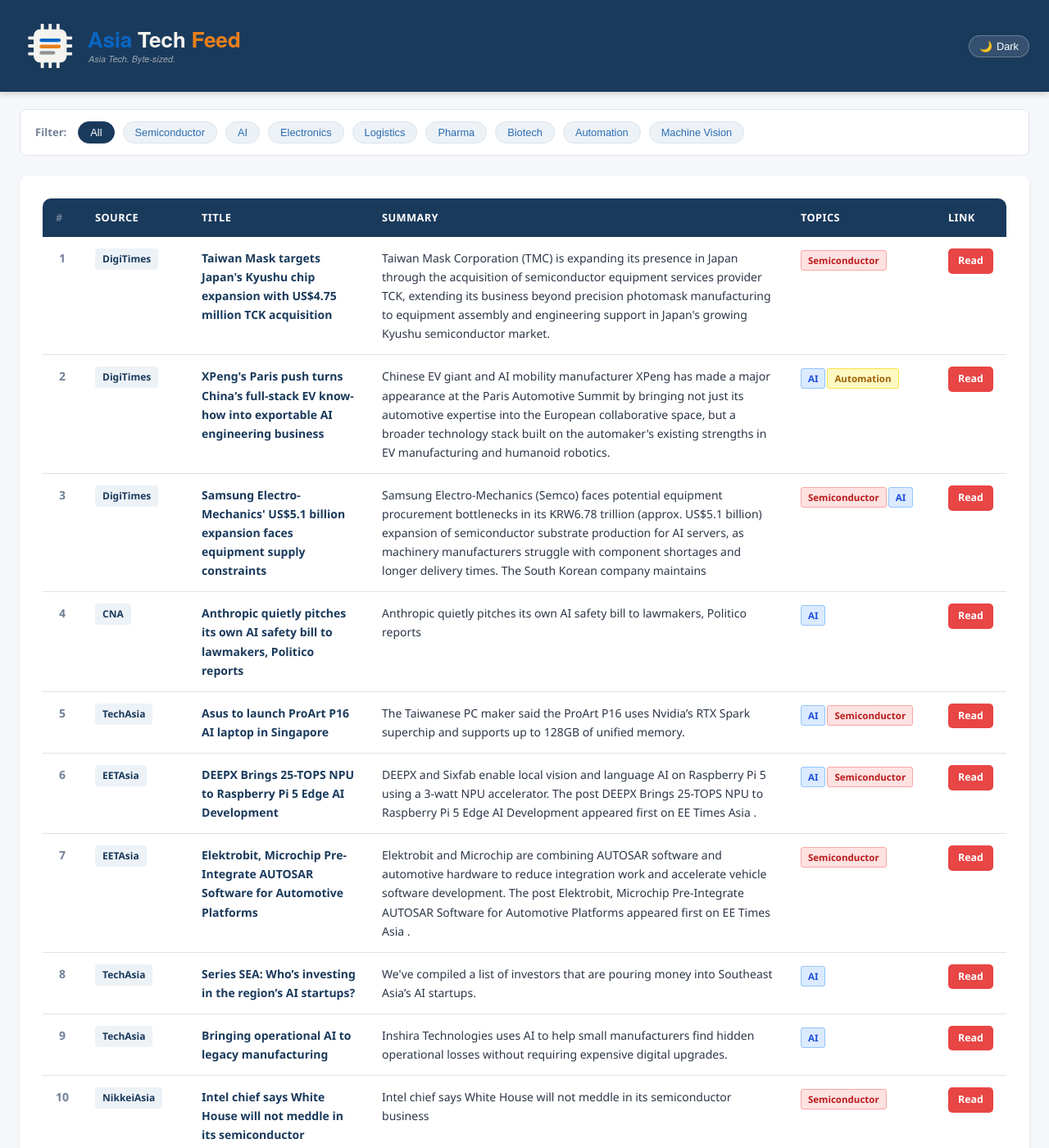
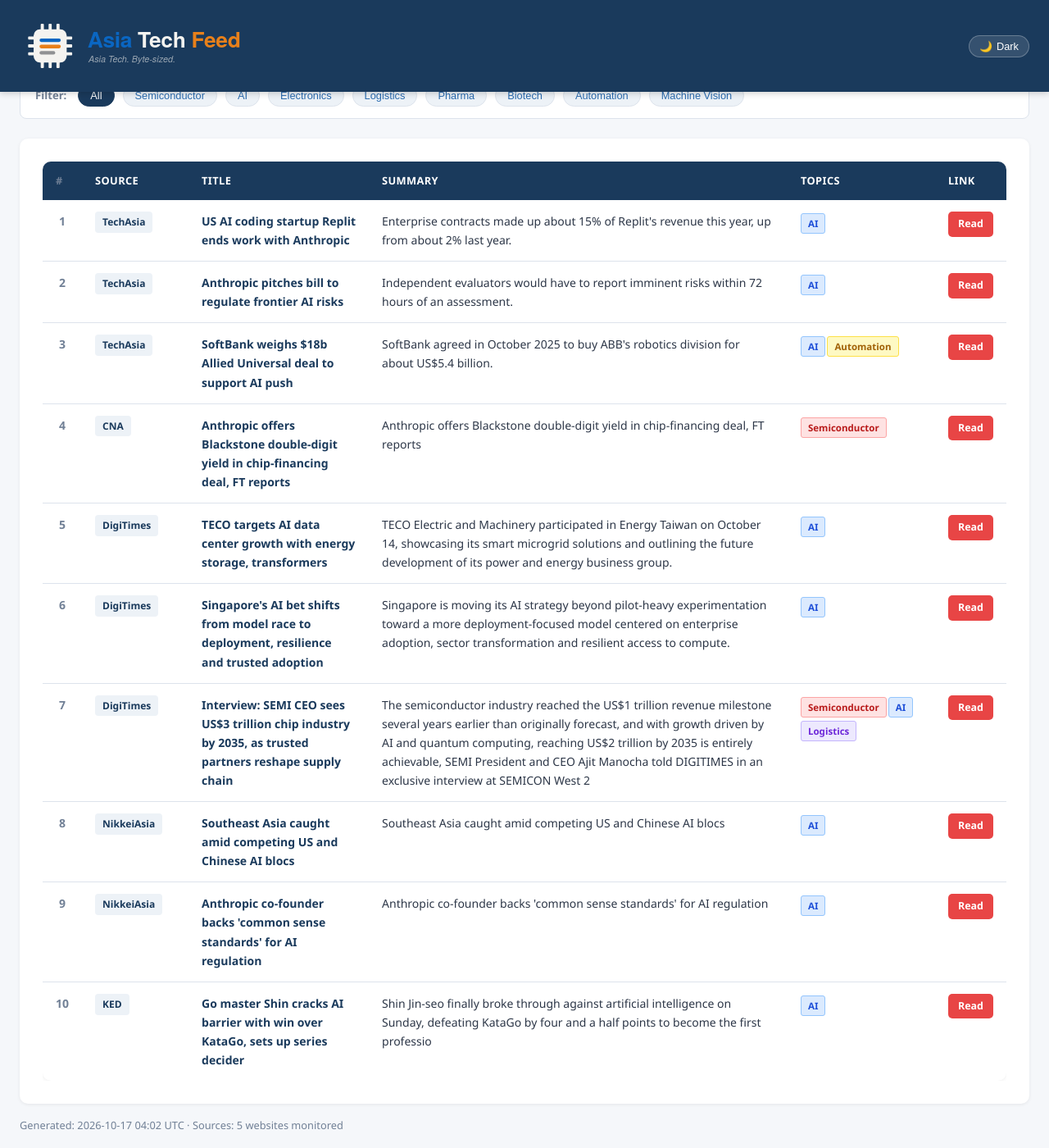
Before and after one commit to asiatechfeed/Asia-Tech-Feed, a Jekyll site: the page built from _posts/2026-10-17-asia-tech-news-digest.md, in a window 1280 px wide and 1400 px high, scrolled down 633 px. Shown: the whole window at 82% size. Built offline with Jekyll 4.4.1, drawn with Linux system fonts in a browser that asks for light colours; a script that is not in the unit is left out; some of the changed text lies outside the part shown.

Commit message:
📰 News digest 2026-10-17 (10 articles)

```diff
--- a/_posts/2026-10-17-asia-tech-news-digest.md
+++ b/_posts/2026-10-17-asia-tech-news-digest.md
@@ -1,16 +1,16 @@
 ---
 layout: post
 title: "Asia Tech News Digest - October 17, 2026"
-date: 2026-10-17 08:30:16 +0800
-articles_count: 12
+date: 2026-10-17 12:02:01 +0800
+articles_count: 10
 sources_count: 5
-sources: ["CNA", "DigiTimes", "EETAsia", "NikkeiAsia", "TechAsia"]
+sources: ["CNA", "DigiTimes", "KED", "NikkeiAsia", "TechAsia"]
 csv_file: /assets/data/news-2026-10-17.tsv
-featured_title: "Taiwan Mask targets Japan's Kyushu chip expansion with US$4.75 million TCK acquisition"
-featured_url: "https://www.digitimes.com/news/a20261016PD244/taiwan-mask-acquisition-equipment-photomask-revenue.html"
-featured_source: "DigiTimes"
-featured_summary: "Taiwan Mask Corporation (TMC) is expanding its presence in Japan through the acquisition of semiconductor equipment services provider TCK, extending its business beyond precision photomask manufacturing to equipment assembly and engineering support in Japan's growing Kyushu semiconductor market."
-featured_image: "https://img.digitimes.com/newsshow/20261016pd244_files/1_b.jpg"
+featured_title: "US AI coding startup Replit ends work with Anthropic"
+featured_url: "https://www.techinasia.com/sequoia-backs-ai-agent-tools-langchain-at-1-3b-valuation"
+featured_source: "TechAsia"
+featured_summary: "Enterprise contracts made up about 15% of Replit's revenue this year, up from about 2% last year."
+featured_image: ""
 ---
 
 <table class="news-table">
@@ -27,99 +27,83 @@ featured_image: "https://img.digitimes.com/newsshow/20261016pd244_files/1_b.jpg"
 <tbody>
 <tr>
   <td class="col-num">1</td>
-  <td class="col-source"><span class="source-badge">DigiTimes</span></td>
-  <td class="col-title"><span class="article-title">Taiwan Mask targets Japan's Kyushu chip expansion with US$4.75 million TCK acquisition</span></td>
-  <td class="col-summary">Taiwan Mask Corporation (TMC) is expanding its presence in Japan through the acquisition of semiconductor equipment services provider TCK, extending its business beyond precision photomask manufacturing to equipment assembly and engineering support in Japan's growing Kyushu semiconductor market.</td>
-  <td class="col-tags"><span class="tag semi">Semiconductor</span></td>
-  <td class="col-link"><a class="btn-link" href="https://www.digitimes.com/news/a20261016PD244/taiwan-mask-acquisition-equipment-photomask-revenue.html" target="_blank" rel="noopener">Read</a></td>
+  <td class="col-source"><span class="source-badge">TechAsia</span></td>
+  <td class="col-title"><span class="article-title">US AI coding startup Replit ends work with Anthropic</span></td>
+  <td class="col-summary">Enterprise contracts made up about 15% of Replit's revenue this year, up from about 2% last year.</td>
+  <td class="col-tags"><span class="tag ai">AI</span></td>
+  <td class="col-link"><a class="btn-link" href="https://www.techinasia.com/sequoia-backs-ai-agent-tools-langchain-at-1-3b-valuation" target="_blank" rel="noopener">Read</a></td>
 </tr>
 <tr>
   <td class="col-num">2</td>
-  <td class="col-source"><span class="source-badge">DigiTimes</span></td>
-  <td class="col-title"><span class="article-title">XPeng's Paris push turns China's full-stack EV know-how into exportable AI engineering business</span></td>
-  <td class="col-summary">Chinese EV giant and AI mobility manufacturer XPeng has made a major appearance at the Paris Automotive Summit by bringing not just its automotive expertise into the European collaborative space, but a broader technology stack built on the automaker's existing strengths in EV manufacturing and humanoid robotics.</td>
-  <td class="col-tags"><span class="tag ai">AI</span><span class="tag auto">Automation</span></td>
-  <td class="col-link"><a class="btn-link" href="https://www.digitimes.com/news/a20261016VL212/xpeng-technology-automotive-vehicle-automakers.html" target="_blank" rel="noopener">Read</a></td>
+  <td class="col-source"><span class="source-badge">TechAsia</span></td>
+  <td class="col-title"><span class="article-title">Anthropic pitches bill to regulate frontier AI risks</span></td>
+  <td class="col-summary">Independent evaluators would have to report imminent risks within 72 hours of an assessment.</td>
+  <td class="col-tags"><span class="tag ai">AI</span></td>
+  <td class="col-link"><a class="btn-link" href="https://www.techinasia.com/anthropic-releases-faster-cheaper-sonnet-55" target="_blank" rel="noopener">Read</a></td>
 </tr>
 <tr>
   <td class="col-num">3</td>
-  <td class="col-source"><span class="source-badge">DigiTimes</span></td>
-  <td class="col-title"><span class="article-title">Samsung Electro-Mechanics' US$5.1 billion expansion faces equipment supply constraints</span></td>
-  <td class="col-summary">Samsung Electro-Mechanics (Semco) faces potential equipment procurement bottlenecks in its KRW6.78 trillion (approx. US$5.1 billion) expansion of semiconductor substrate production for AI servers, as machinery manufacturers struggle with component shortages and longer delivery times. The South Korean company maintains </td>
-  <td class="col-tags"><span class="tag semi">Semiconductor</span><span class="tag ai">AI</span></td>
-  <td class="col-link"><a class="btn-link" href="https://www.digitimes.com/news/a20261016VL216/equipment-semco-expansion-production-substrate.html" target="_blank" rel="noopener">Read</a></td>
+  <td class="col-source"><span class="source-badge">TechAsia</span></td>
+  <td class="col-title"><span class="article-title">SoftBank weighs $18b Allied Universal deal to support AI push</span></td>
+  <td class="col-summary">SoftBank agreed in October 2025 to buy ABB's robotics division for about US$5.4 billion.</td>
+  <td class="col-tags"><span class="tag ai">AI</span><span class="tag auto">Automation</span></td>
+  <td class="col-link"><a class="btn-link" href="https://www.techinasia.com/softbankbacked-sb-energy-plans-500m-japan-sale" target="_blank" rel="noopener">Read</a></td>
 </tr>
 <tr>
   <td class="col-num">4</td>
   <td class="col-source"><span class="source-badge">CNA</span></td>
-  <td class="col-title"><span class="article-title">Anthropic quietly pitches its own AI safety bill to lawmakers, Politico reports</span></td>
-  <td class="col-summary">Anthropic quietly pitches its own AI safety bill to lawmakers, Politico reports</td>
-  <td class="col-tags"><span class="tag ai">AI</span></td>
-  <td class="col-link"><a class="btn-link" href="https://www.channelnewsasia.com/business/anthropic-quietly-pitches-its-own-ai-safety-bill-lawmakers-politico-reports-6467581" target="_blank" rel="noopener">Read</a></td>
+  <td class="col-title"><span class="article-title">Anthropic offers Blackstone double-digit yield in chip-financing deal, FT reports</span></td>
+  <td class="col-summary">Anthropic offers Blackstone double-digit yield in chip-financing deal, FT reports</td>
+  <td class="col-tags"><span class="tag semi">Semiconductor</span></td>
+  <td class="col-link"><a class="btn-link" href="https://www.channelnewsasia.com/business/anthropic-offers-blackstone-double-digit-yield-in-chip-financing-deal-ft-reports-6467711" target="_blank" rel="noopener">Read</a></td>
 </tr>
 <tr>
   <td class="col-num">5</td>
-  <td class="col-source"><span class="source-badge">TechAsia</span></td>
-  <td class="col-title"><span class="article-title">Asus to launch ProArt P16 AI laptop in Singapore</span></td>
-  <td class="col-summary">The Taiwanese PC maker said the ProArt P16 uses Nvidia’s RTX Spark superchip and supports up to 128GB of unified memory.</td>
-  <td class="col-tags"><span class="tag ai">AI</span><span class="tag semi">Semiconductor</span></td>
-  <td class="col-link"><a class="btn-link" href="https://www.techinasia.com/nvidia-unveils-smallest-desktop-ai-supercomputer" target="_blank" rel="noopener">Read</a></td>
+  <td class="col-source"><span class="source-badge">DigiTimes</span></td>
+  <td class="col-title"><span class="article-title">TECO targets AI data center growth with energy storage, transformers</span></td>
+  <td class="col-summary">TECO Electric and Machinery participated in Energy Taiwan on October 14, showcasing its smart microgrid solutions and outlining the future development of its power and energy business group.</td>
+  <td class="col-tags"><span class="tag ai">AI</span></td>
+  <td class="col-link"><a class="btn-link" href="https://www.digitimes.com/news/a20261015PD201/teco-data-center-ess-taiwan.html" target="_blank" rel="noopener">Read</a></td>
 </tr>
 <tr>
   <td class="col-num">6</td>
-  <td class="col-source"><span class="source-badge">EETAsia</span></td>
-  <td class="col-title"><span class="article-title">DEEPX Brings 25-TOPS NPU to Raspberry Pi 5 Edge AI Development</span></td>
-  <td class="col-summary">DEEPX and Sixfab enable local vision and language AI on Raspberry Pi 5 using a 3-watt NPU accelerator. The post DEEPX Brings 25-TOPS NPU to Raspberry Pi 5 Edge AI Development appeared first on EE Times Asia .</td>
-  <td class="col-tags"><span class="tag ai">AI</span><span class="tag semi">Semiconductor</span></td>
-  <td class="col-link"><a class="btn-link" href="https://www.eetasia.com/deepx-brings-25-tops-npu-to-raspberry-pi-5-edge-ai-development/" target="_blank" rel="noopener">Read</a></td>
+  <td class="col-source"><span class="source-badge">DigiTimes</span></td>
+  <td class="col-title"><span class="article-title">Singapore's AI bet shifts from model race to deployment, resilience and trusted adoption</span></td>
+  <td class="col-summary">Singapore is moving its AI strategy beyond pilot-heavy experimentation toward a more deployment-focused model centered on enterprise adoption, sector transformation and resilient access to compute.</td>
+  <td class="col-tags"><span class="tag ai">AI</span></td>
+  <td class="col-link"><a class="btn-link" href="https://www.digitimes.com/news/a20261013VL211/singapore-ai-adoption-government-infrastructure.html" target="_blank" rel="noopener">Read</a></td>
 </tr>
 <tr>
   <td class="col-num">7</td>
-  <td class="col-source"><span class="source-badge">EETAsia</span></td>
-  <td class="col-title"><span class="article-title">Elektrobit, Microchip Pre-Integrate AUTOSAR Software for Automotive Platforms</span></td>
-  <td class="col-summary">Elektrobit and Microchip are combining AUTOSAR software and automotive hardware to reduce integration work and accelerate vehicle software development. The post Elektrobit, Microchip Pre-Integrate AUTOSAR Software for Automotive Platforms appeared first on EE Times Asia .</td>
-  <td class="col-tags"><span class="tag semi">Semiconductor</span></td>
-  <td class="col-link"><a class="btn-link" href="https://www.eetasia.com/elektrobit-microchip-pre-integrate-autosar-software-for-automotive-platforms/" target="_blank" rel="noopener">Read</a></td>
+  <td class="col-source"><span class="source-badge">DigiTimes</span></td>
+  <td class="col-title"><span class="article-title">Interview: SEMI CEO sees US$3 trillion chip industry by 2035, as trusted partners reshape supply chain</span></td>
+  <td class="col-summary">The semiconductor industry reached the US$1 trillion revenue milestone several years earlier than originally forecast, and with growth driven by AI and quantum computing, reaching US$2 trillion by 2035 is entirely achievable, SEMI President and CEO Ajit Manocha told DIGITIMES in an exclusive interview at SEMICON West 2</td>
+  <td class="col-tags"><span class="tag semi">Semiconductor</span><span class="tag ai">AI</span><span class="tag logis">Logistics</span></td>
+  <td class="col-link"><a class="btn-link" href="https://www.digitimes.com/news/a20261015PD238/semi-supply-chain-2035-ceo-taiwan.html" target="_blank" rel="noopener">Read</a></td>
 </tr>
 <tr>
   <td class="col-num">8</td>
-  <td class="col-source"><span class="source-badge">TechAsia</span></td>
-  <td class="col-title"><span class="article-title">Series SEA: Who’s investing in the region’s AI startups?</span></td>
-  <td class="col-summary">We've compiled a list of investors that are pouring money into Southeast Asia’s AI startups.</td>
+  <td class="col-source"><span class="source-badge">NikkeiAsia</span></td>
+  <td class="col-title"><span class="article-title">Southeast Asia caught amid competing US and Chinese AI blocs</span></td>
+  <td class="col-summary">Southeast Asia caught amid competing US and Chinese AI blocs</td>
   <td class="col-tags"><span class="tag ai">AI</span></td>
-  <td class="col-link"><a class="btn-link" href="https://www.techinasia.com/top-sea-investors-ai" target="_blank" rel="noopener">Read</a></td>
+  <td class="col-link"><a class="btn-link" href="https://asia.nikkei.com/business/technology/artificial-intelligence/southeast-asia-caught-amid-competing-us-and-chinese-ai-blocs" target="_blank" rel="noopener">Read</a></td>
 </tr>
 <tr>
   <td class="col-num">9</td>
-  <td class="col-source"><span class="source-badge">TechAsia</span></td>
-  <td class="col-title"><span class="article-title">Bringing operational AI to legacy manufacturing</span></td>
-  <td class="col-summary">Inshira Technologies uses AI to help small manufacturers find hidden operational losses without requiring expensive digital upgrades.</td>
+  <td class="col-source"><span class="source-badge">NikkeiAsia</span></td>
+  <td class="col-title"><span class="article-title">Anthropic co-founder backs 'common sense standards' for AI regulation</span></td>
+  <td class="col-summary">Anthropic co-founder backs 'common sense standards' for AI regulation</td>
   <td class="col-tags"><span class="tag ai">AI</span></td>
-  <td class="col-link"><a class="btn-link" href="https://www.techinasia.com/bringing-operational-ai-legacy-manufacturing" target="_blank" rel="noopener">Read</a></td>
+  <td class="col-link"><a class="btn-link" href="https://asia.nikkei.com/business/technology/artificial-intelligence/anthropic-co-founder-backs-common-sense-standards-for-ai-regulation" target="_blank" rel="noopener">Read</a></td>
 </tr>
 <tr>
   <td class="col-num">10</td>
-  <td class="col-source"><span class="source-badge">NikkeiAsia</span></td>
-  <td class="col-title"><span class="article-title">Intel chief says White House will not meddle in its semiconductor business</span></td>
-  <td class="col-summary">Intel chief says White House will not meddle in its semiconductor business</td>
-  <td class="col-tags"><span class="tag semi">Semiconductor</span></td>
-  <td class="col-link"><a class="btn-link" href="https://asia.nikkei.com/business/tech/semiconductors/intel-chief-says-white-house-will-not-meddle-in-its-semiconductor-business" target="_blank" rel="noopener">Read</a></td>
-</tr>
-<tr>
-  <td class="col-num">11</td>
-  <td class="col-source"><span class="source-badge">NikkeiAsia</span></td>
-  <td class="col-title"><span class="article-title">CalPERS, other institutional investors step up scrutiny of AI governance</span></td>
-  <td class="col-summary">CalPERS, other institutional investors step up scrutiny of AI governance</td>
+  <td class="col-source"><span class="source-badge">KED</span></td>
+  <td class="col-title"><span class="article-title">Go master Shin cracks AI barrier with win over KataGo, sets up series decider</span></td>
+  <td class="col-summary">Shin Jin-seo finally broke through against artificial intelligence on Sunday, defeating KataGo by four and a half points to become the first professio</td>
   <td class="col-tags"><span class="tag ai">AI</span></td>
-  <td class="col-link"><a class="btn-link" href="https://asia.nikkei.com/business/technology/artificial-intelligence/calpers-other-institutional-investors-step-up-scrutiny-of-ai-governance" target="_blank" rel="noopener">Read</a></td>
-</tr>
-<tr>
-  <td class="col-num">12</td>
-  <td class="col-source"><span class="source-badge">NikkeiAsia</span></td>
-  <td class="col-title"><span class="article-title">China's DeepSeek hit by 5-hour AI service outage</span></td>
-  <td class="col-summary">China's DeepSeek hit by 5-hour AI service outage</td>
-  <td class="col-tags"><span class="tag ai">AI</span></td>
-  <td class="col-link"><a class="btn-link" href="https://asia.nikkei.com/business/technology/artificial-intelligence/china-s-deepseek-hit-by-5-hour-ai-service-outage" target="_blank" rel="noopener">Read</a></td>
+  <td class="col-link"><a class="btn-link" href="https://www.kedglobal.com/artificial-intelligence/newsView/ked202607190001" target="_blank" rel="noopener">Read</a></td>
 </tr>
 </tbody>
 </table>
```
Also changed, not shown: _data/seen_urls.json (+11 -1 lines), _digest_meta.json (+23 -23 lines), assets/data/news-2026-10-17.tsv (+10 -12 lines), assets/data/search-index.json.
